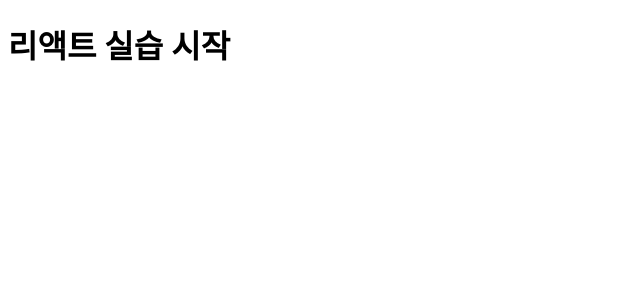
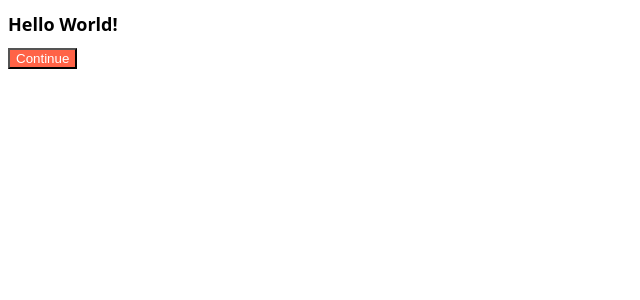
Before and after one commit to YunDaeHyeon/React-Study-Practice, a React (Create React App) app: page / in a window 1280 px wide. Shown: the top 300 px of the page, without its empty margins (0-640 px from the left). Built offline with nearby package versions, Linux system fonts and the light colour scheme.

Commit message:
22.07.24 CRA Understanding

```diff
--- a/package.json
+++ b/package.json
@@ -6,6 +6,7 @@
     "@testing-library/jest-dom": "^5.16.4",
     "@testing-library/react": "^13.3.0",
     "@testing-library/user-event": "^13.5.0",
+    "prop-types": "^15.8.1",
     "react": "^18.2.0",
     "react-dom": "^18.2.0",
     "react-scripts": "5.0.1",
--- a/src/App.js
+++ b/src/App.js
@@ -1,7 +1,10 @@
+import Button from "./Button";
+import styles from "./App.module.css";
 function App() {
   return (
     <div>
-      <h1>리액트 실습 시작</h1>
+      <h1 className={styles.title}>Hello World!</h1>
+      <Button text={"Continue"}/>
     </div>
   );
 }
--- /dev/null
+++ b/src/App.module.css
@@ -0,0 +1,4 @@
+.title{
+    font-family: system-ui, -apple-system, BlinkMacSystemFont, 'Segoe UI', Roboto, Oxygen, Ubuntu, Cantarell, 'Open Sans', 'Helvetica Neue', sans-serif;
+    font-size: 18px;
+}
--- /dev/null
+++ b/src/Button.js
@@ -0,0 +1,33 @@
+import PropTypes from "prop-types";
+import styles from "./Button.module.css";
+
+function Button({text}){
+    return <button className={styles.button}>{text}</button>;
+}
+
+Button.propTypes = {
+    text : PropTypes.string.isRequired,
+};
+
+export default Button;
+
+/*
+    Module System
+    파일 밖으로 내보낼 때는 export 사용
+    파일을 불러올 때는 import 사용
+
+    export { Func }
+    import { Func } from <./파일경로>
+
+    export default는 내보낼 요소가 하나인 경우 사용
+    이때, export { Func }와 export default { Func }의 차이는
+    객체의 이름을 유지한 채 내보내거나, 임의로 설정하는 것을 말한다.
+    export { Func } => 객체 이름 유지
+    export default { Func } => 객체의 이름 임의 설정 가능
+
+    CRA 환경에서 propTypes 확인을 위해 터미널에 아래와 같이 명령어 작성
+    npm i prop-types
+    그 뒤 사용하고자 하는 컴포넌트에 import
+    import PropTypes from "prop-types";
+    global css 적용을 방지하기 위해서 css module 사용
+*/
--- /dev/null
+++ b/src/Button.module.css
@@ -0,0 +1,4 @@
+button{
+    color : white;
+    background-color: tomato;
+}
```
Also changed, not shown: 1 other file (tests, documents, lock files or other folders).
